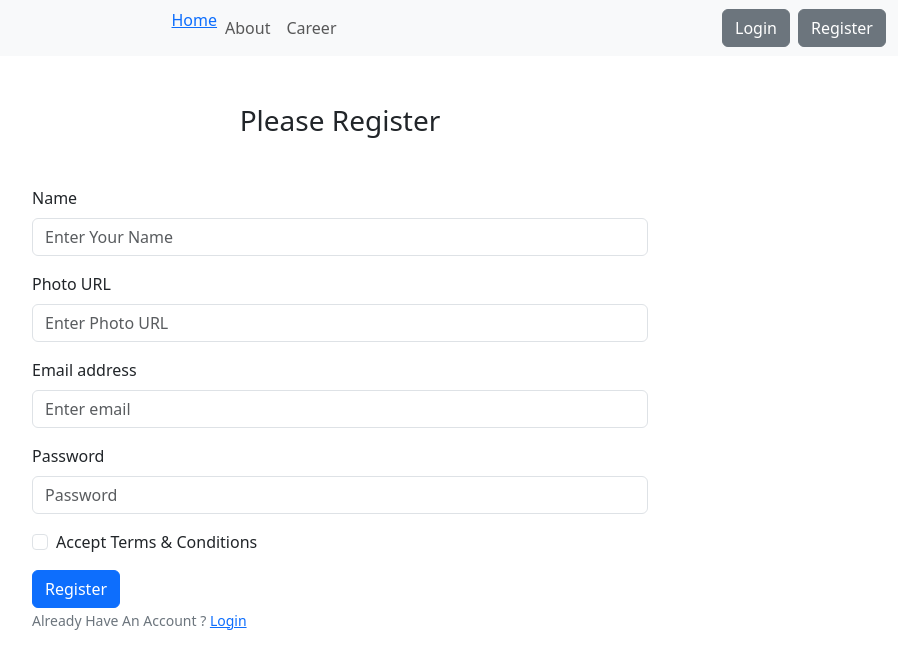
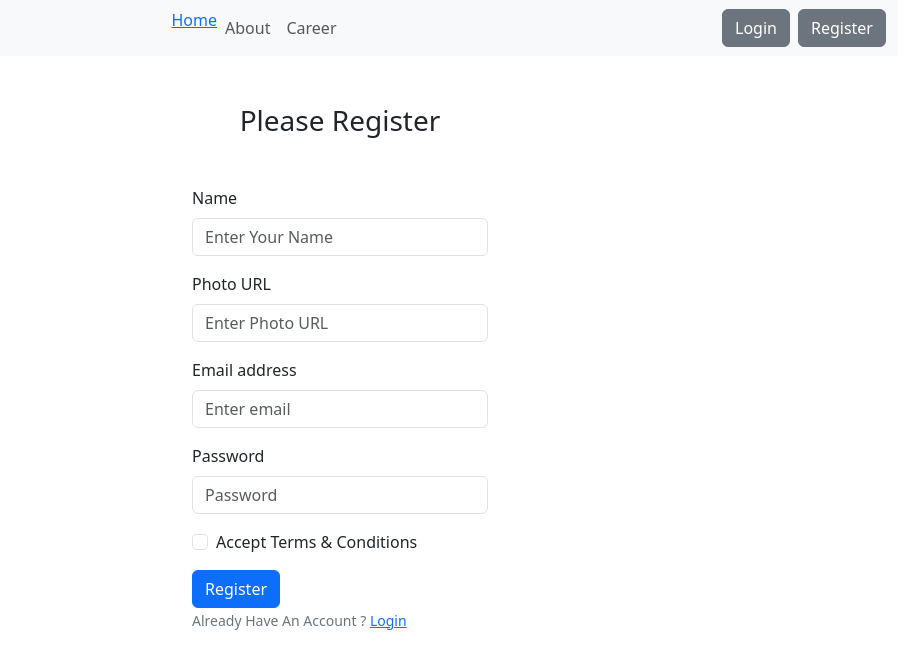
Before and after one commit to shahin-hossain/the-news-dragon-client, a React (Vite) app: page /register in a window 1280 px wide. Shown: the top 668 px of the page, without its empty margins (300-1217 px from the left). Built offline with nearby package versions, Linux system fonts and the light colour scheme.

Commit message:
get registration data

```diff
--- a/src/pages/Login/Login/Login.jsx
+++ b/src/pages/Login/Login/Login.jsx
@@ -4,7 +4,7 @@ import { Link } from 'react-router-dom';
 
 const Login = () => {
     return (
-        <Container className='mx-auto w-50'>
+        <Container className='mx-auto w-25'>
             <h3>Please Login</h3>
             <Form >
                 <Form.Group className="mb-3" controlId="formBasicEmail">
--- a/src/pages/Login/Register/Register.jsx
+++ b/src/pages/Login/Register/Register.jsx
@@ -1,39 +1,62 @@
-import React from 'react';
+import React, { useContext } from 'react';
 import { Button, Container, Form } from 'react-bootstrap';
 import { Link } from 'react-router-dom';
+import { AuthContext } from '../../../providers/AuthProvider';
 
 const Register = () => {
+
+    const { createUser } = useContext(AuthContext);
+
+    //form handle for Create new User
+    const handleRegister = (event) => {
+        event.preventDefault()
+        const form = event.target;
+        const name = form.name.value;
+        const email = form.email.value;
+        const password = form.password.value;
+        const photo = form.photo.value;
+        console.log(name, email, password, photo)
+
+    }
+
     return (
-        <Container className='mx-auto w-50'>
+        <Container className='mx-auto w-25'>
             <h3 className='text-center my-5'>Please Register</h3>
-            <Form >
-                <Form.Group className="mb-3" controlId="formBasicEmail">
+            <Form onSubmit={handleRegister} >
+                {/* user name */}
+                <Form.Group className="mb-3" controlId="name">
                     <Form.Label>Name</Form.Label>
-                    <Form.Control type="email" name='name' placeholder="Enter Your Name" required />
+                    <Form.Control type="text" name='name' placeholder="Enter Your Name" required />
                 </Form.Group>
-                <Form.Group className="mb-3" controlId="formBasicEmail">
+                {/* photo URL */}
+                <Form.Group className="mb-3" controlId="photo">
                     <Form.Label>Photo URL</Form.Label>
                     <Form.Control type="text" name='photo' placeholder="Enter Photo URL" required />
                 </Form.Group>
-                <Form.Group className="mb-3" controlId="formBasicEmail">
+                {/* email address */}
+                <Form.Group className="mb-3" controlId="email">
                     <Form.Label>Email address</Form.Label>
                     <Form.Control type="email" name='email' placeholder="Enter email" required />
                 </Form.Group>
-
-                <Form.Group className="mb-3" controlId="formBasicPassword">
+                {/* password */}
+                <Form.Group className="mb-3" controlId="password">
                     <Form.Label>Password</Form.Label>
                     <Form.Control type="password" name='password' placeholder="Password" required />
                 </Form.Group>
+                {/* Accept terms & conditions */}
                 <Form.Group className="mb-3" controlId="formBasicCheckbox">
                     <Form.Check type="checkbox" name='accept' label="Accept Terms & Conditions" />
                 </Form.Group>
+                {/* Register button */}
                 <Button variant="primary" type="submit">
                     Register
                 </Button>
                 <br />
+                {/* toggle login/register */}
                 <Form.Text className="text-secondary ">
                     Already Have An Account ? <Link to='/login' className='success'>Login</Link>
                 </Form.Text>
+                {/* error & seccess Message */}
                 <Form.Text className="text-success">
 
                 </Form.Text>
--- a/src/providers/AuthProvider.jsx
+++ b/src/providers/AuthProvider.jsx
@@ -1,6 +1,6 @@
 import React from 'react';
 import { createContext } from 'react';
-import { getAuth } from 'firebase/auth'
+import { createUserWithEmailAndPassword, getAuth } from 'firebase/auth'
 import app from '../firebase/firebase.config';
 
 export const AuthContext = createContext(null);
@@ -10,8 +10,13 @@ const auth = getAuth(app);
 const AuthProvider = ({ children }) => {
     const user = null;
 
+    const createUser = (email, password) => {
+        return createUserWithEmailAndPassword(auth, email, password)
+    }
+
     const authInfo = {
-        user
+        user,
+        createUser
     }
     return (
         <div>
```
